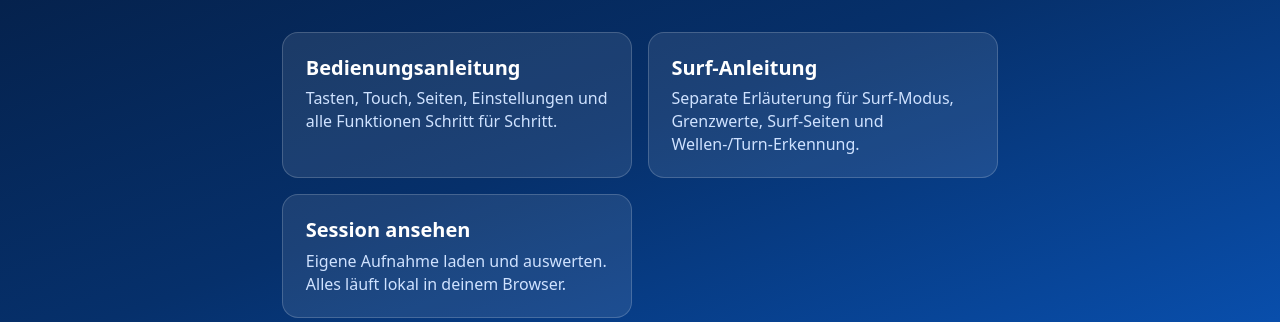
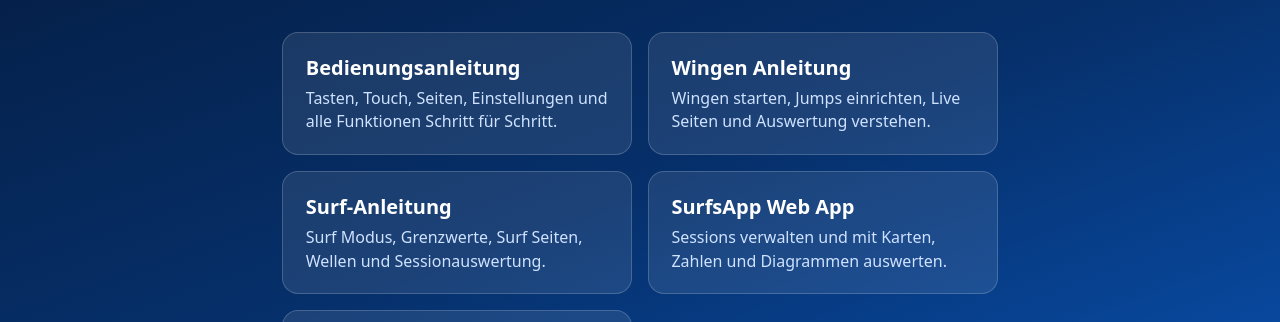
Before and after one commit to AndiSGreenED/surfsapp, a plain HTML site: page index.html in a window 1280 px wide. Shown: the part 406-728 px from the top of the page. Drawn offline with Linux system fonts and the light colour scheme; no server answers.

Commit message:
Startseite um Wingen Anleitung und Web App ergänzen

```diff
--- a/index.html
+++ b/index.html
@@ -1,6 +1,6 @@
-<!DOCTYPE html><html lang="de"><head><meta charset="utf-8"><meta name="viewport" content="width=device-width,initial-scale=1"><title>SurfsApp – Windsurfen und Wingen auf der Garmin-Uhr</title><link rel="icon" href="favicon.png?v=3">
-<meta name="surfsapp-manual-revision" content="V10">
-<meta name="surfsapp-build" content="0.25.22">
+<!DOCTYPE html><html lang="de"><head><meta charset="utf-8"><meta name="viewport" content="width=device-width,initial-scale=1"><title>SurfsApp – Windsurfen, Wingen und Surfen</title><link rel="icon" href="favicon.png?v=3">
+<meta name="surfsapp-manual-revision" content="V11">
+<meta name="surfsapp-build" content="0.25.24">
 <style>
 *{box-sizing:border-box}body{margin:0;font-family:system-ui,-apple-system,"Segoe UI",sans-serif;color:#fff;background:linear-gradient(160deg,#04122b 0%,#06306b 55%,#0a5cc9 100%);min-height:100vh;display:flex;flex-direction:column}
 main{flex:1;max-width:760px;margin:0 auto;padding:4rem 1.4rem 2rem;text-align:center}
@@ -21,7 +21,9 @@ footer{text-align:center;padding:1.2rem;color:#8fb2e6;font-size:.85rem}
 <p class="tag">Windsurfen, Wingen und Surfen auf der Garmin-Uhr</p>
 <div class="cards">
 <a class="card" href="anleitung/"><h2>Bedienungsanleitung</h2><p>Tasten, Touch, Seiten, Einstellungen und alle Funktionen Schritt für Schritt.</p></a>
-<a class="card" href="surfen/"><h2>Surf-Anleitung</h2><p>Separate Erläuterung für Surf-Modus, Grenzwerte, Surf-Seiten und Wellen-/Turn-Erkennung.</p></a>
+<a class="card" href="wingen/"><h2>Wingen Anleitung</h2><p>Wingen starten, Jumps einrichten, Live Seiten und Auswertung verstehen.</p></a>
+<a class="card" href="surfen/"><h2>Surf-Anleitung</h2><p>Surf Modus, Grenzwerte, Surf Seiten, Wellen und Sessionauswertung.</p></a>
+<a class="card" href="https://surfsapp.pages.dev/"><h2>SurfsApp Web App</h2><p>Sessions verwalten und mit Karten, Zahlen und Diagrammen auswerten.</p></a>
 <a class="card" href="lite/"><h2>Session ansehen</h2><p>Eigene Aufnahme laden und auswerten. Alles läuft lokal in deinem Browser.</p></a>
 </div>
 <div class="feat"><span>Tempo und Vmax</span><span>Gleiten, Halsen, Wenden</span><span>Wellenritte</span><span>Loops</span><span>Marker</span><span>Eigene Seiten</span></div>
```
